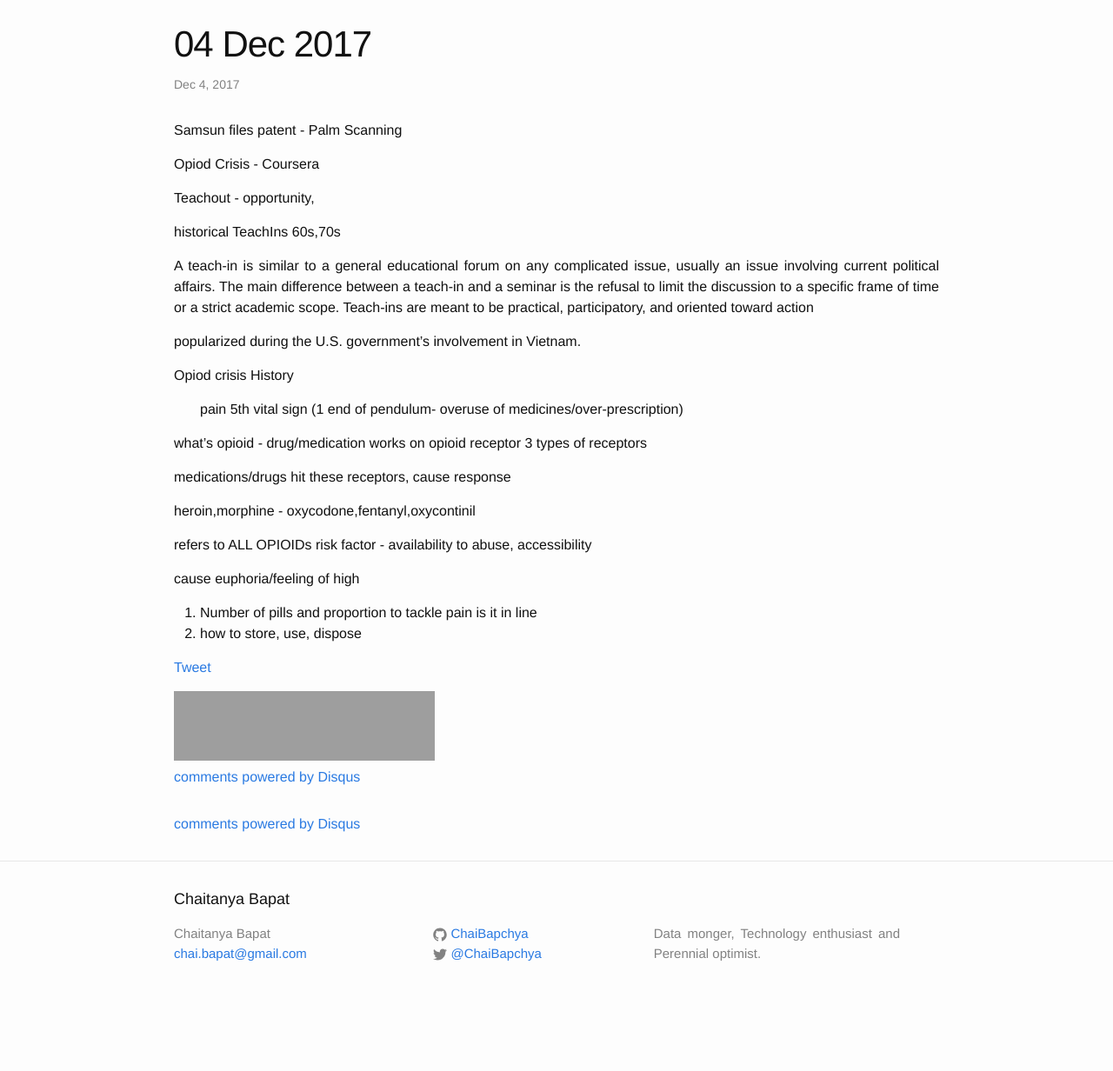
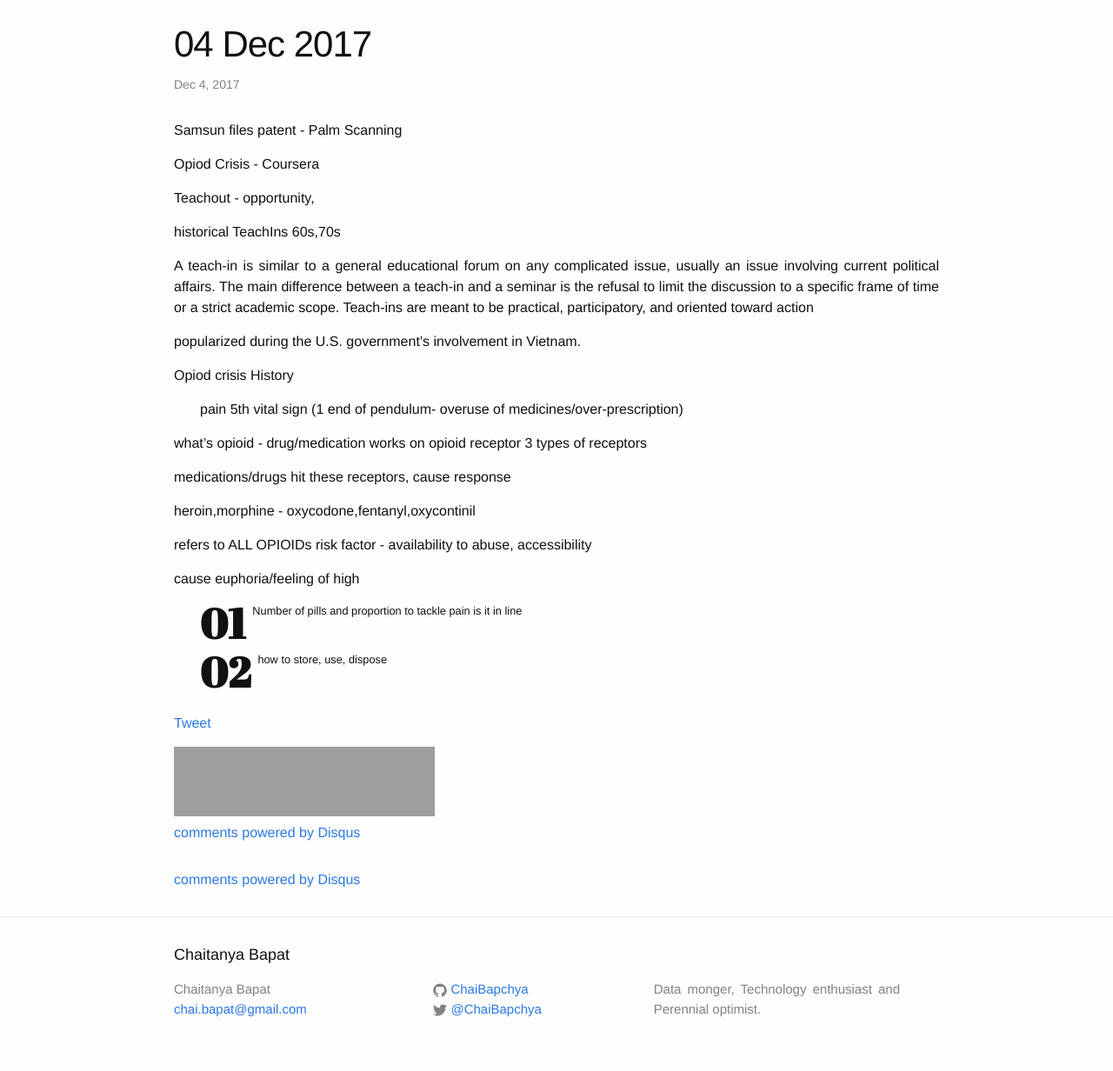
Before and after one commit to ChaiBapchya/ChaiBapchya.github.io, a Jekyll site: the page built from old_daily/2017-12-04-2017-12-04.markdown, in a window 1280 px wide. Shown: the whole page at 87% size. Built offline with Jekyll 4.4.1, drawn with Linux system fonts in a browser that asks for light colours; nearby versions of some CDN libraries; comment, search, counter and statistics services are not loaded; before the commit the page ends 1168 px from its top, so only the background shows below that; grey boxes are pictures that could not be loaded.

```diff
--- a/_includes/last-updated.txt
+++ b/_includes/last-updated.txt
@@ -1 +1 @@
-2019-11-10
+2020-01-12
--- a/_sass/_base.scss
+++ b/_sass/_base.scss
@@ -5,6 +5,32 @@
 //         padding-left: $spacing-unit / 2;
 //     }
 // }
+
+@import url('https://fonts.googleapis.com/css?family=Abril+Fatface');
+
+ol {
+  list-style: none;
+  counter-reset: my-awesome-counter;
+  display: flex;
+  flex-wrap: wrap;
+  margin: 0;
+  padding: 0;
+}
+ol li {
+  counter-increment: my-awesome-counter;
+  display: flex;
+  width: 100%;
+  font-size: 0.8rem;
+  margin-bottom: 0.5rem;
+}
+ol li::before {
+  content: "0" counter(my-awesome-counter);
+  font-weight: bold;
+  font-size: 3rem;
+  margin-right: 0.5rem;
+  font-family: 'Abril Fatface', serif;
+  line-height: 1;
+}
 
 @mixin media-query($device) {
   @media screen and (max-width: $device) {
--- a/_sass/_variables.scss
+++ b/_sass/_variables.scss
@@ -18,7 +18,7 @@
 $grey-color-light: lighten($grey-color, 40%);
 $grey-color-dark:  darken($grey-color, 25%);
 
-// Width of the content area
+// Width of the content area (e.g. about page)
 $content-width:    1000px;
 
 $on-palm:          600px;
--- a/index.html
+++ b/index.html
@@ -76,6 +76,7 @@
           <li class="nav-link wow rubberBand animated" data-wow-delay="1s"><a href="#programming-quotes">Quotes</a></li>
           <li class="nav-link wow rubberBand animated" data-wow-delay="1s"><a href="#home-footer">Contact</a></li>
           <li class="nav-link wow rubberBand animated" data-wow-delay="1s"><a href="/blogs">Blog</a></li>
+          <li class="nav-link wow rubberBand animated" data-wow-delay="1s"><a href="bucketlist">Bucket List</a></li>
         </ul>
       </nav>
     </div>
```
Also changed, not shown: bucketlist.md (added, +27 -0 lines).
